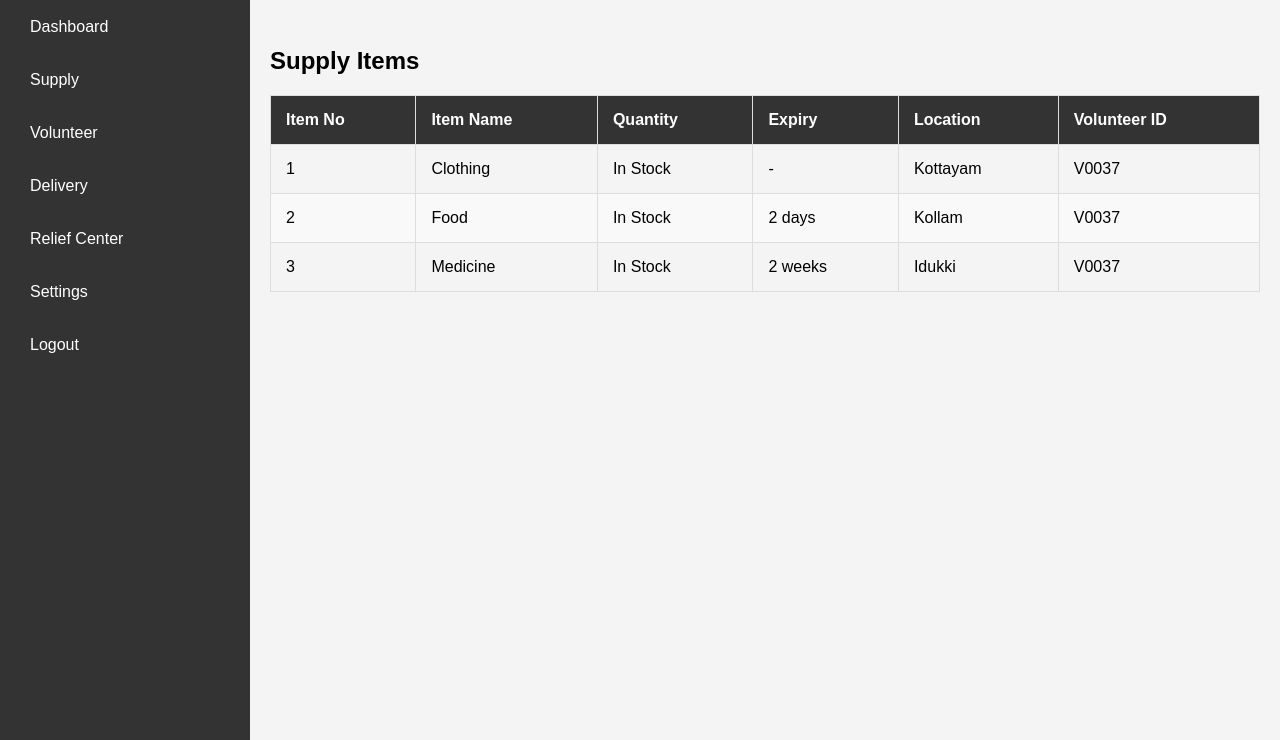
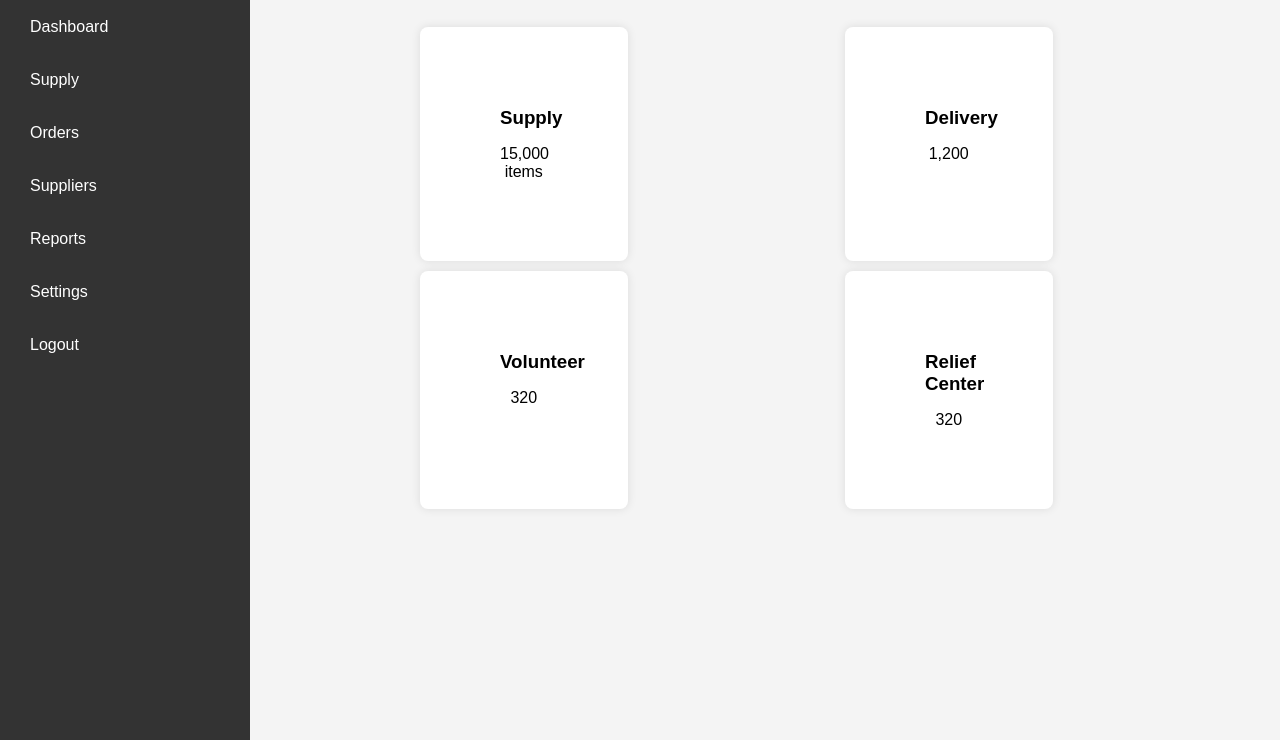
Before and after one commit to Amith-Abey-Stephen/Supply_Management, a website: page public/index.html in a window 1280 px wide. Shown: the part 60-800 px from the top of the page. Drawn offline with Linux system fonts and the light colour scheme.

Commit message:
Supply data is changed

```diff
--- a/public/index.html
+++ b/public/index.html
@@ -13,10 +13,10 @@
             <h2>Admin Panel</h2>
             <ul>
                 <li><a href="#">Dashboard</a></li>
-                <li><a href="#Supply">Supply</a></li>
-                <li><a href="#">Volunteer</a></li>
-                <li><a href="#">Delivery</a></li>
-                <li><a href="#">Relief Center</a></li>
+                <li><a href="/supply.html">Supply</a></li>
+                <li><a href="#">Orders</a></li>
+                <li><a href="#">Suppliers</a></li>
+                <li><a href="#">Reports</a></li>
                 <li><a href="#">Settings</a></li>
                 <li><a href="#">Logout</a></li>
             </ul>
@@ -29,50 +29,24 @@
                 <p>Welcome, Admin!</p>
             </header>
 
-
-            <section class="tables" id="Supply">
-                <h2>Supply Items</h2>
-                <table>
-                    <thead>
-                        <tr>
-                            <th>Item No</th>
-                            <th>Item Name</th>
-                            <th>Quantity</th>
-                            <th>Expiry</th>
-                            <th>Location</th>
-                            <th>Volunteer ID</th>
-
-                        </tr>
-                    </thead>
-                    <tbody>
-                        <tr>
-                            <td>1</td>
-                            <td>Clothing</td>
-                            <td>In Stock</td>
-                            <td>-</td>
-                            <td>Kottayam</td>
-                            <td>V0037</td>
-                        </tr>
-                        <tr>
-                          <td>2</td>
-                          <td>Food</td>
-                          <td>In Stock</td>
-                          <td>2 days</td>
-                          <td>Kollam</td>
-                          <td>V0037</td>
-                        </tr>
-                        <tr>
-                          <td>3</td>
-                          <td>Medicine</td>
-                          <td>In Stock</td>
-                          <td>2 weeks</td>
-                          <td>Idukki</td>
-                          <td>V0037</td>
-                        </tr>
-                    </tbody>
-                </table>
+            <section class="dashboard">
+                <div class="card">
+                    <h3>Supply</h3>
+                    <p>15,000 items</p>
+                </div>
+                <div class="card">
+                    <h3>Delivery</h3>
+                    <p>1,200</p>
+                </div>
+                <div class="card">
+                    <h3>Volunteer</h3>
+                    <p>320</p>
+                </div>
+                <div class="card">
+                    <h3>Relief Center</h3>
+                    <p>320</p>
+                </div>
             </section>
-
 
 
         </div>
--- a/public/style.css
+++ b/public/style.css
@@ -65,25 +65,32 @@ header h1 {
 }
 
 .dashboard {
-  display: flex;
-  gap: 20px;
+  display: grid;
+  grid-template-columns: repeat(2, 1fr); /* Create 2 columns */
+  gap: 10px; /* Gap between cards */
   margin-top: 20px;
+  margin-left: 150px;
+
 }
 
 .card {
   background-color: #fff;
   border-radius: 8px;
-  padding: 20px;
-  width: 150px;
+  padding: 5em;
+  width: 50%; /* Make the card take full width of the grid column */
   box-shadow: 0 0 10px rgba(0, 0, 0, 0.1);
 }
 
 .card h3 {
-  margin-bottom: 10px;
+  text-align: center;
 }
-
+.card p{
+  text-align: center;
+  margin-top: 1em;
+}
 .tables {
-  margin-top: 40px;
+  margin-top: 10em;
+  margin-left: 5em;
 }
 
 table {
```
Also changed, not shown: public/supply.html (added, +53 -0 lines).
